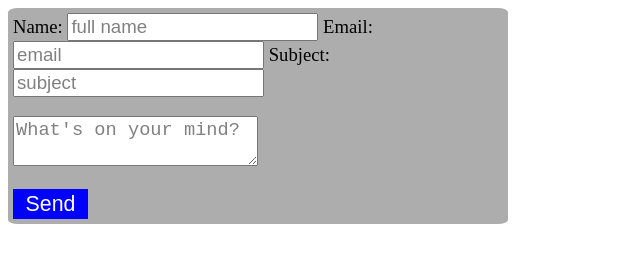
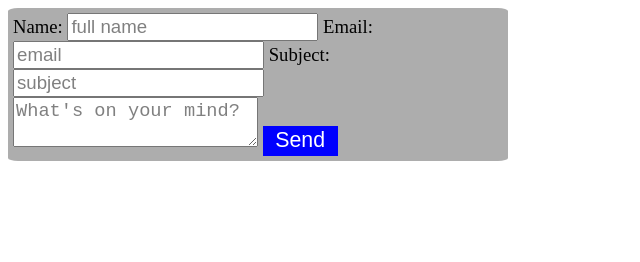
Before and after one commit to emileewentland/cs318, a plain HTML site: page lab19/contact.html in a window 1280 px wide. Shown: the whole page, without its empty margins (0-640 px from the left). Drawn offline with Linux system fonts and the light colour scheme.

Commit message:
ya part three

```diff
--- a/lab19/contact.html
+++ b/lab19/contact.html
@@ -8,8 +8,8 @@
         <form action="https://formspree.io/wentlaet7882@uwec.edu" method="POST" name="contact">
             <label>Name: <input class="value" type="text" name="name" value="full name"></label>
             <label>Email: <input class="value" type="text" name="email" value="email"></label>
-            <label>Subject:<input class="value" type="text" name="subject" value="subject"</label>
-            <p><textarea class="value" name="What's on your mind?">What's on your mind?</textarea></p>
+            <label>Subject: <input class="value" type="text" name="subject" value="subject"></label>
+            <textarea class="value" name="What's on your mind?">What's on your mind?</textarea>
             <input id="submit" type="submit" value="Send">
         </form>
     </body>
```
Also changed, not shown: lab19/icecream.html (+1 -1 lines), lab19/icecream.css (line endings or trailing spaces).
